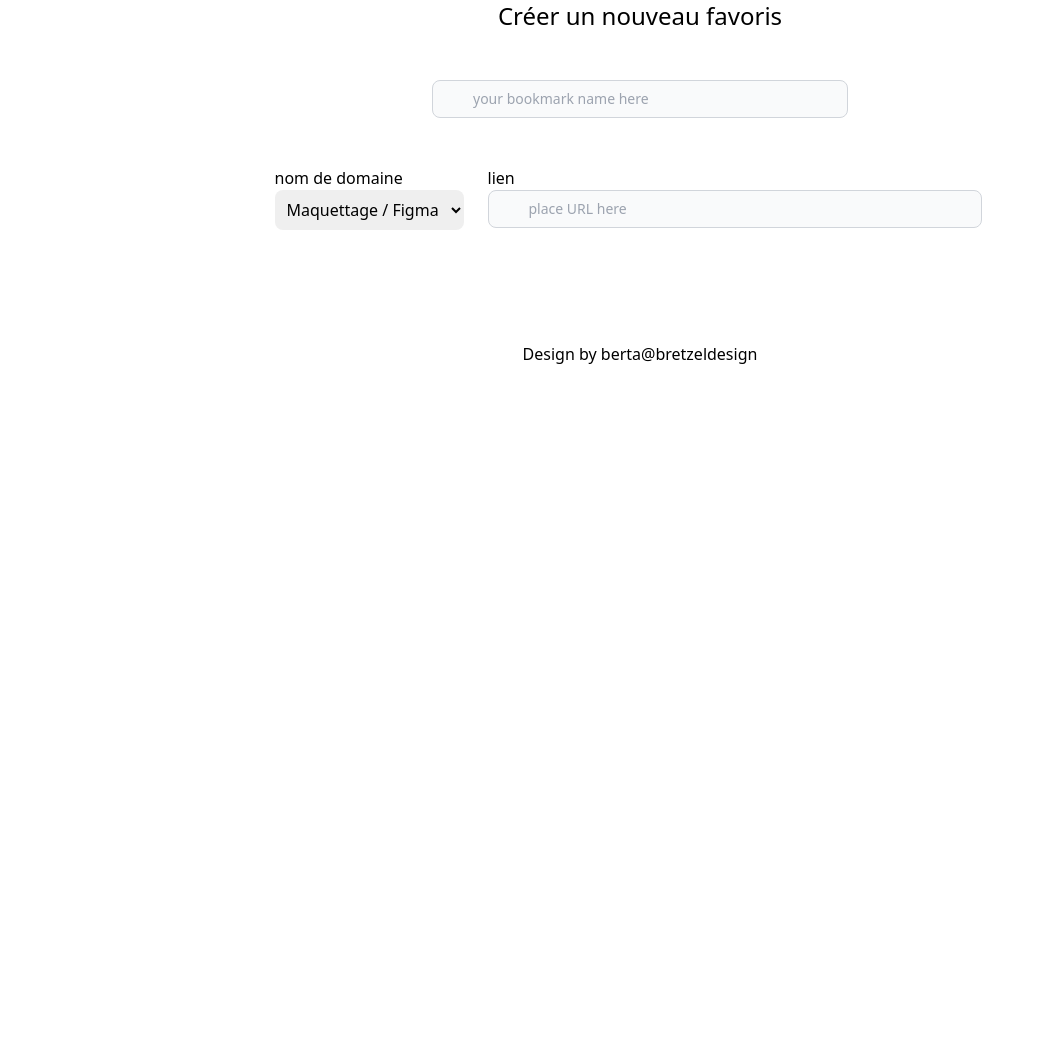
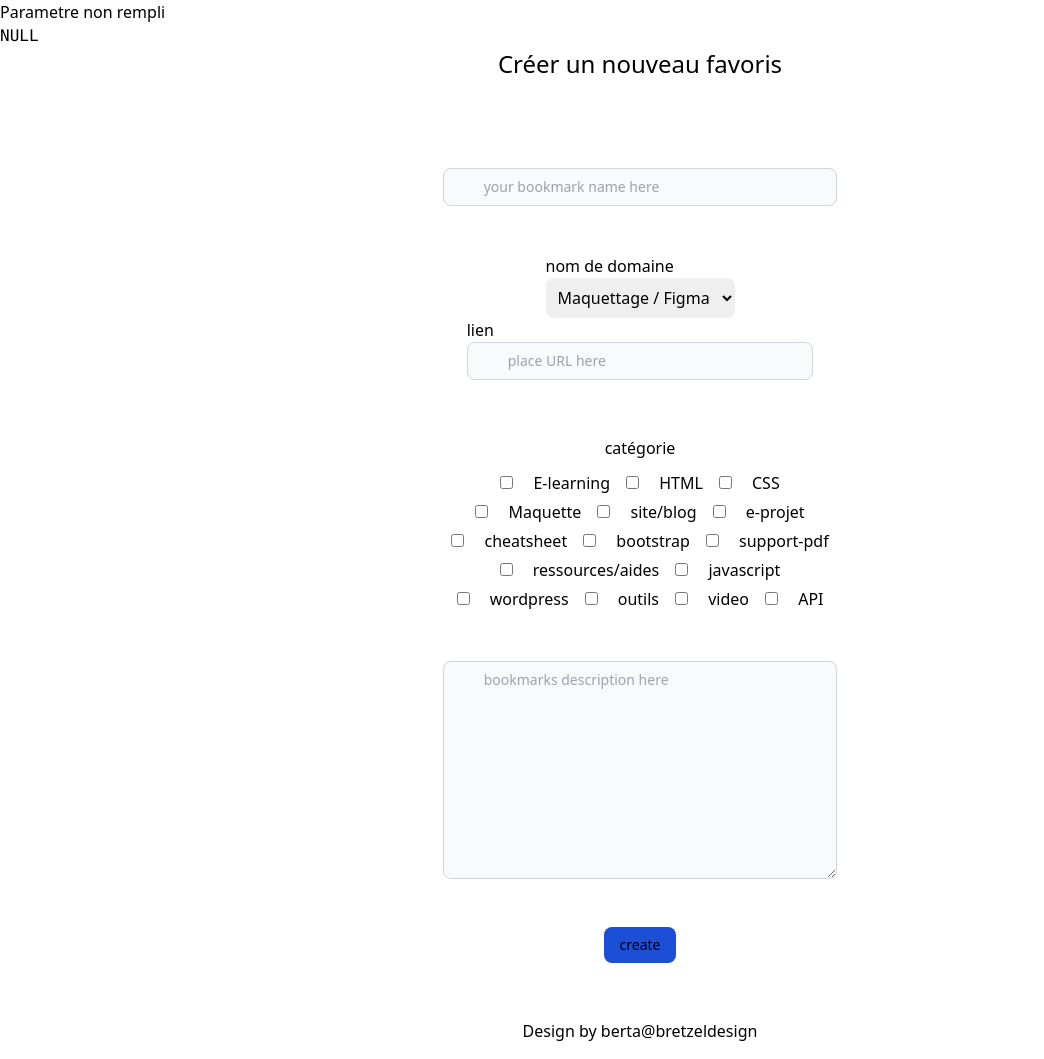
Before and after one commit to BarnabedevWebmobile/projet-tailwind, a PHP site: page /create.php in a window 1280 px wide. Shown: the whole page, without its empty margins (0-1044 px from the left). Before the commit the page ends 364 px from the top, so only its background shows below. Run offline with PHP 8.4, Linux system fonts and the light colour scheme; data comes from the database, SQL or seed files in the repository; data that the repository does not hold is empty; a stand-in replaces the project's code that opens the database connection; some libraries are stand-ins or nearby versions.

```diff
--- a/src/create.php
+++ b/src/create.php
@@ -1,22 +1,34 @@
 <?php
     include 'head.php';
+?>
+
+<?php
+    if(isset($_POST['libelle'],$_POST['domaine'],
+    $_POST['link']) && count($_POST['cats'])!== 0){
+
+    }else{
+        echo "Parametre non rempli";
+    };
+    echo '<pre>';
+    var_dump($_POST['cats']);
+    echo '</pre>';
 ?>
 
 <header class = 'flex justify-center'>
     <h1 class = 'dark:text-white text-2xl'>Créer un nouveau favoris</h1>
 </header>
-    <section class = " my-10">
-        <form action="" method="POST">
+    <section class = "w-full flex justify-center my-10">
+        <form class=" w-full md:w-2/6" action="" method="POST">
 
             <div class ="my-12 px-4 flex justify-center">
 
-                <input type="text" name="libelle" id="lib" required size="50" class = " block w-2/6 p-2 ps-10 text-sm
+                <input type="text" name="libelle" id="lib" required size="50" class = " block w-full p-2 ps-10 text-sm
                 text-gray-900 border border-gray-300 rounded-lg bg-gray-50 focus:ring-blue-500 focus:border-blue-500
                 dark:bg-gray-700 dark:border-gray-600 dark:placeholder-gray-400 dark:text-white dark:focus:ring-blue-500
                 dark:focus:border-blue-500 " placeholder = "your bookmark name here">
 
             </div>
-            <div class = " my-12 px-4 flex justify-center flex-wrap">
+            <div class = " my-12 px-4 w-full flex justify-center flex-wrap">
                 <span class = " flex flex-col">
                     <label class = "dark:text-white" for="domaine">nom de domaine</label>
                     <select class="rounded-lg p-2" name="domaine" id="domaine">
@@ -36,7 +48,7 @@
 
                     </select>
                 </span>
-                <span class = " flex flex-col mx-6">
+                <span class = " flex flex-col w-full mx-6">
                     <label class = "dark:text-white" for="link">lien</label>
                     <input type="url" name="link" id="link" required size="50" class = "  block w-full p-2 ps-10 text-sm
                     text-gray-900 border border-gray-300 rounded-lg bg-gray-50 focus:ring-blue-500 focus:border-blue-500
@@ -44,12 +56,40 @@
                     dark:focus:border-blue-500 " placeholder = "place URL here">
                 </span>
             </div>
-            <div class = " my-12 px-4 flex justify-center flex-wrap">
+            <div class = " my-12 px-4  dark:text-white">
                 <?php
                     $data = $pdo->query("SELECT * FROM `categorie` ORDER BY `id_cat` ASC;");
                     $categories = $data->fetchAll(PDO::FETCH_ASSOC);
                 ?>
+                <h3 class = "text-center py-2">catégorie</h3>
+                <span class = " flex justify-center flex-wrap">
+                    <?php
+                    foreach($categories as $categorie){?>
+
+                        <span>
+                            <input class = "m-2" type="checkbox" name="cats[cat<?php echo $categorie['id_cat'] ?>]"
+                            id="<?php echo $categorie['nom_cat'] ?>" value = "<?php echo $categorie['id_cat'] ?>">
+                            <label class = "m-2" for="<?php echo $categorie['nom_cat'] ?>"><?php echo $categorie['nom_cat'] ?></label>
+                        </span>
+                    <?php
+                    };
+                    ?>
+                </span>
+
             </div>
+
+            <div class = " my-12 px-4 flex justify-center flex-wrap dark:text-white">
+                <textarea name="description" id="description" cols="30" rows="10" block class = "w-full p-2 ps-10 text-sm
+                    text-gray-900 border border-gray-300 rounded-lg bg-gray-50 focus:ring-blue-500 focus:border-blue-500
+                    dark:bg-gray-700 dark:border-gray-600 dark:placeholder-gray-400 dark:text-white dark:focus:ring-blue-500
+                    dark:focus:border-blue-500 " placeholder = "bookmarks description here" maxlength = "16000000"></textarea>
+            </div>
+            <span class ="flex justify-center">
+            <button class = "dark:text-white  bg-blue-700 hover:bg-blue-800 focus:ring-4 focus:outline-none
+            focus:ring-blue-300 font-medium rounded-lg text-sm px-4 py-2 dark:bg-blue-600 dark:hover:bg-blue-700
+            dark:focus:ring-blue-800">create</button>
+            </span>
+
         </form>
     </section>
 
--- a/src/output.css
+++ b/src/output.css
@@ -581,6 +581,10 @@ video {
   margin: 2.5rem;
 }
 
+.m-2 {
+  margin: 0.5rem;
+}
+
 .m-6 {
   margin: 1.5rem;
 }
@@ -627,10 +631,6 @@ video {
 
 .h-full {
   height: 100%;
-}
-
-.w-2\/6 {
-  width: 33.333333%;
 }
 
 .w-4 {
@@ -895,6 +895,12 @@ video {
   --tw-ring-color: rgb(59 130 246 / var(--tw-ring-opacity));
 }
 
+@media (min-width: 768px) {
+  .md\:w-2\/6 {
+    width: 33.333333%;
+  }
+}
+
 @media (prefers-color-scheme: dark) {
   .dark\:border-gray-600 {
     --tw-border-opacity: 1;
```
Also changed, not shown: src/createcat.php (added, +7 -0 lines).
